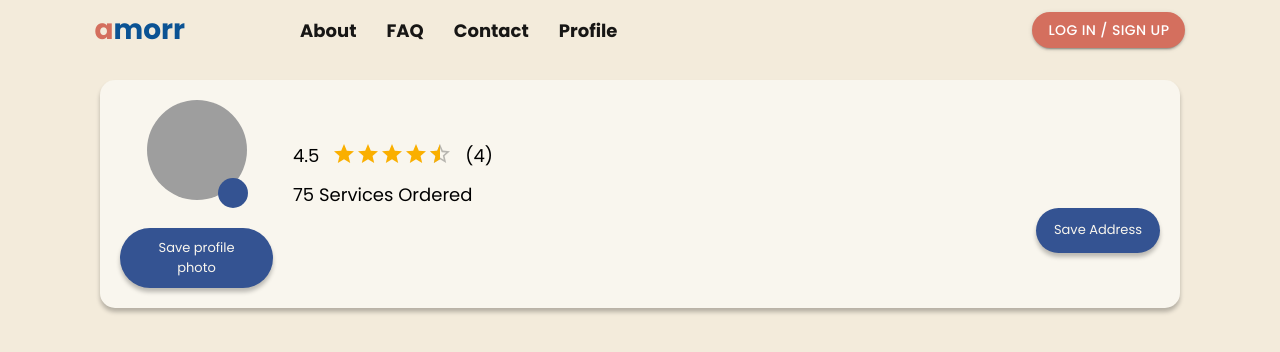
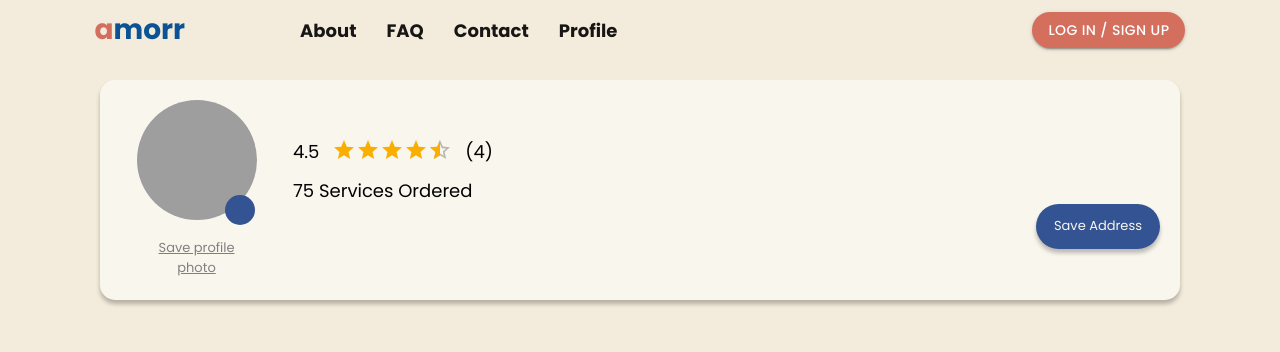
Before and after one commit to serhatgktp/amorr, a React (Create React App) app in the folder frontend/: page /profile in a window 1280 px wide. Shown: the top 352 px of the page. Built offline with nearby package versions, Linux system fonts and the light colour scheme; no server answers; some icons are missing.

Commit message:
147 modified styling

```diff
--- a/frontend/src/components/customer_profile/customer_info/customer_info.jsx
+++ b/frontend/src/components/customer_profile/customer_info/customer_info.jsx
@@ -84,9 +84,9 @@ const CustomerInfo = () => {
                 overlap="circular"
                 anchorOrigin={{ vertical: 'bottom', horizontal: 'right' }}
                 badgeContent={
-                    <label htmlFor="change_photo" className="image-upload" id="change_photo_label"><Icon icon="mdi:pencil" inline={true} style={{ verticalAlign: '-0.2em', fontSize:'20px'}}/></label>
+                    <label htmlFor="change_photo" className="image-upload" id="change_photo_label_sp"><Icon icon="mdi:pencil" inline={true} style={{ verticalAlign: '-0.2em', fontSize:'20px'}}/></label>
                 }>
-                    <div><Avatar alt="Sans Calibri" src={img} sx={{ width: 100, height: 100, mb: 1 }}/></div>
+                    <div><Avatar alt="Sans Calibri" src={img} sx={{ width: 120, height: 120, mb: 1 }}/></div>
                 </Badge>
                     <input type="file" name="pic" id="change_photo" accept="image/*" onChange={imageHandler}/>
                     <button id="upload_image" type="submit">Save profile photo</button>
--- a/frontend/src/components/customer_profile/customer_info/customer_info_styles.css
+++ b/frontend/src/components/customer_profile/customer_info/customer_info_styles.css
@@ -20,22 +20,27 @@
 
 #upload_image{
     cursor: pointer;
-    background-color: #345392;
+    text-decoration: underline;
+    background: none;
     border: none;
+    color: gray;
     border-radius: 40px;
     padding: 10px 18px;
     font-size: 13px;
     font-weight: 400;
-    color: #F9F6EE;
+    margin-bottom: -8px;
+}
+
+#upload_image:hover{
     box-shadow: 0px 4px 4px rgba(0, 0, 0, 0.25);
-    margin-top: 20px;
+    background-color: white;
 }
 
 .rating_num{
     font-size: 18px;
 }
 
-#change_photo_label{
+#change_photo_label_sp{
     background-color: #345392;
     color: white;
     font-size: 12px;
@@ -44,7 +49,7 @@
     padding: 5px;
 }
 
-#change_photo_label:hover{
+#change_photo_label_sp:hover{
     background-image: linear-gradient(rgba(0, 0, 0, 0.4) 0 0);
 }
 
```
